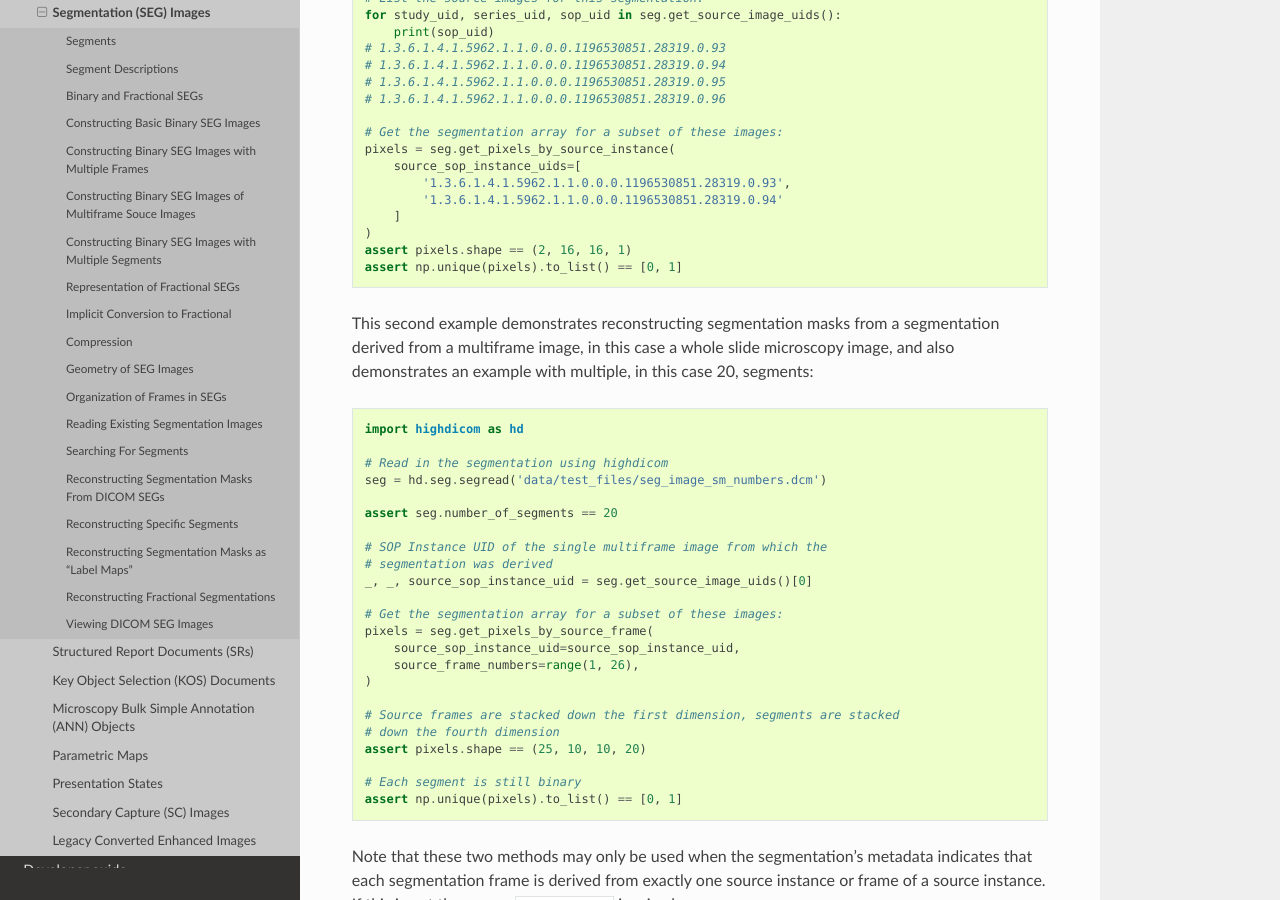
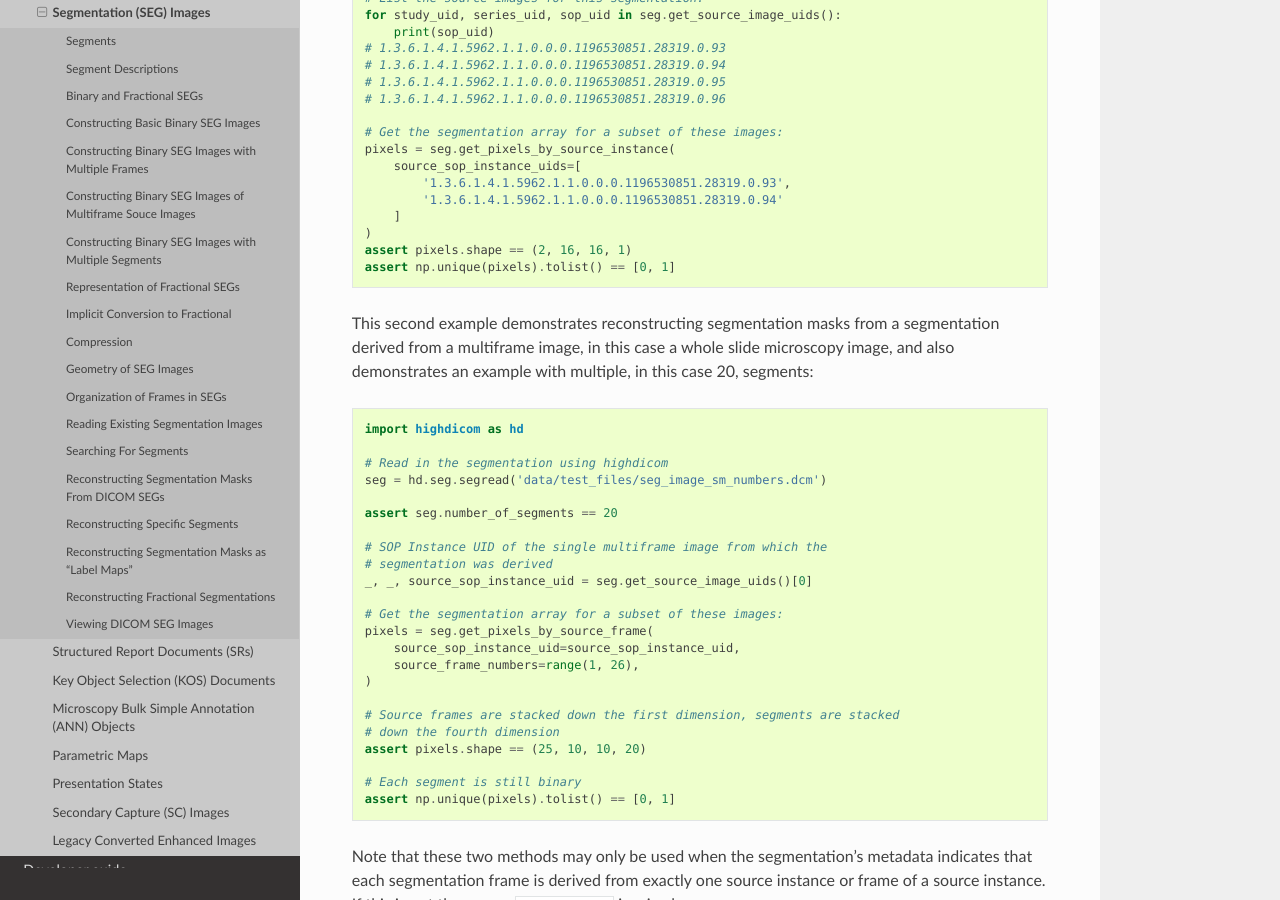
Before and after one commit to ImagingDataCommons/highdicom, a Sphinx documentation site: the page built from docs/seg.rst, in a window 1280 px wide and 900 px high, scrolled down 16146 px. Built offline with Sphinx 7.4.7 and the Read the Docs theme 2.0.0, drawn with Linux system fonts in a browser that asks for light colours; some of the changed text lies outside the part shown.

Commit message:
Fix tolist

```diff
--- a/docs/seg.rst
+++ b/docs/seg.rst
@@ -902,7 +902,7 @@
         ]
     )
     assert pixels.shape == (2, 16, 16, 1)
-    assert np.unique(pixels).to_list() == [0, 1]
+    assert np.unique(pixels).tolist() == [0, 1]
 
 This second example demonstrates reconstructing segmentation masks from a
 segmentation derived from a multiframe image, in this case a whole slide
@@ -933,7 +933,7 @@
     assert pixels.shape == (25, 10, 10, 20)
 
     # Each segment is still binary
-    assert np.unique(pixels).to_list() == [0, 1]
+    assert np.unique(pixels).tolist() == [0, 1]
 
 Note that these two methods may only be used when the segmentation's metadata
 indicates that each segmentation frame is derived from exactly one source
@@ -1029,7 +1029,7 @@
     # fourth dimension
     assert pixels.shape == (25, 10, 10)
 
-    assert np.unique(pixels).to_list() == [0, 8, 9, 10]
+    assert np.unique(pixels).tolist() == [0, 8, 9, 10]
 
 In the default behavior, the pixel values of the output label map correspond to
 the original segment numbers to which those pixels belong. Therefore we see
@@ -1067,7 +1067,7 @@
     assert pixels.shape == (25, 10, 10)
 
     # Now the output segments have been relabelled to 1, 2, 3
-    assert np.unique(pixels).to_list() == [0, 1, 2, 3]
+    assert np.unique(pixels).tolist() == [0, 1, 2, 3]
 
 Reconstructing Fractional Segmentations
 ---------------------------------------
```
